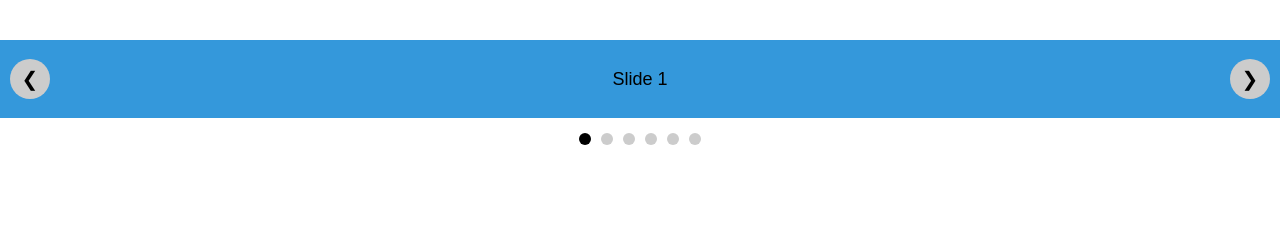
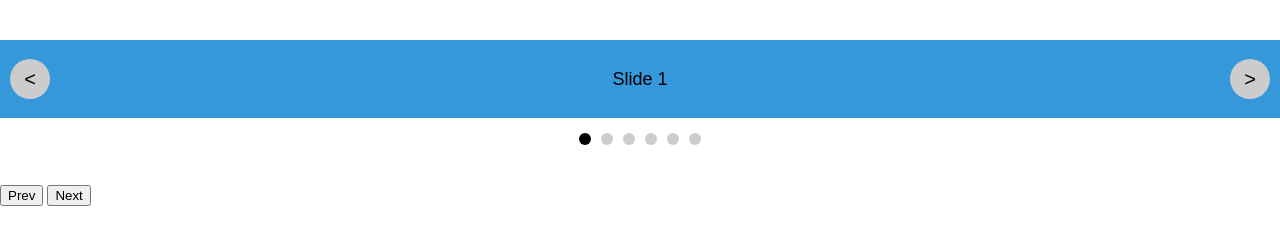
Before and after one commit to Minhnhatdo123/slidezy, a website: page index.html in a window 1280 px wide. Drawn offline with Linux system fonts and the light colour scheme.

Commit message:
Add controlText, prevButton , nextButton

```diff
--- a/index.html
+++ b/index.html
@@ -42,6 +42,9 @@
             <div class="slide-5">Slide 5</div>
             <div class="slide-6">Slide 6</div>
     </div>
+    <button class="slide-prev">Prev</button>
+    <button class="slide-next">Next</button>
+
     <script src="./src/slidezy.js"></script>
 </body>
 </html>
--- a/src/slidezy.js
+++ b/src/slidezy.js
@@ -15,6 +15,9 @@
                 step:null, // Số lượng slide di chuyển mỗi lần
                 nav:true, // Hiển thị navigation (dot) hay không
                 control: true, // Hiển thị nút điều khiển Prev/Next hay không
+                controlText : ["<" , ">"],
+                prevButton : null,
+                nextButton : null
             }, options);
 
             this.options.step ??= this.options.items; // Nếu step không được cung cấp, mặc định bằng số lượng items
@@ -69,11 +72,13 @@
             if(this.options.control) {
                 const prevBtn = document.createElement('button');
                 prevBtn.classList.add('slidezy-prev');
-                prevBtn.innerHTML = '&#10094;'; // Biểu tượng mũi tên trái
+                prevBtn.innerHTML =
+                this.options.controlText?.[0] ?? '&#10094;'; // Biểu tượng mũi tên trái
 
                 const nextBtn = document.createElement('button');
                 nextBtn.classList.add('slidezy-next');
-                nextBtn.innerHTML = '&#10095;'; // Biểu tượng mũi tên phải
+                nextBtn.innerHTML =
+                this.options.controlText?.[1] ?? '&#10095;'; // Biểu tượng mũi tên phải
 
                 content.appendChild(prevBtn);
                 content.appendChild(nextBtn);
@@ -122,8 +127,11 @@
             // Đảm số step không vượt quá số lượng slide thực tế
             this.options.step = Math.min(this.options.step , this.realSlidesCount)
 
-            this.prevBtn = this.container.querySelector('.slidezy-prev');
-            this.nextBtn = this.container.querySelector('.slidezy-next');
+            this.prevBtn = (this.options.prevButton && document.querySelector(this.options.prevButton))
+                            || this.container.querySelector('.slidezy-prev');
+
+            this.nextBtn = (this.options.nextButton && document.querySelector(this.options.nextButton))
+                            ||  this.container.querySelector('.slidezy-next');
             this.dots = this.container.querySelectorAll('.slidezy-dot');
         }
 
@@ -364,8 +372,8 @@
             }
 
             if(this.index <= 0) return;
+            this.isAnimating = true;
             this.index = Math.max(this.index - this.options.step , 0)
-            this.isAnimating = true;
             this.update();
         }
 
@@ -439,4 +447,7 @@
         step:1,
         nav:true,
         control:true,
+        controlText : ["<" , ">"],
+        prevButton : ".slide-prev",
+        nextButton : ".slide-next"
     });
```
Also changed, not shown: slidezy.min.js.
